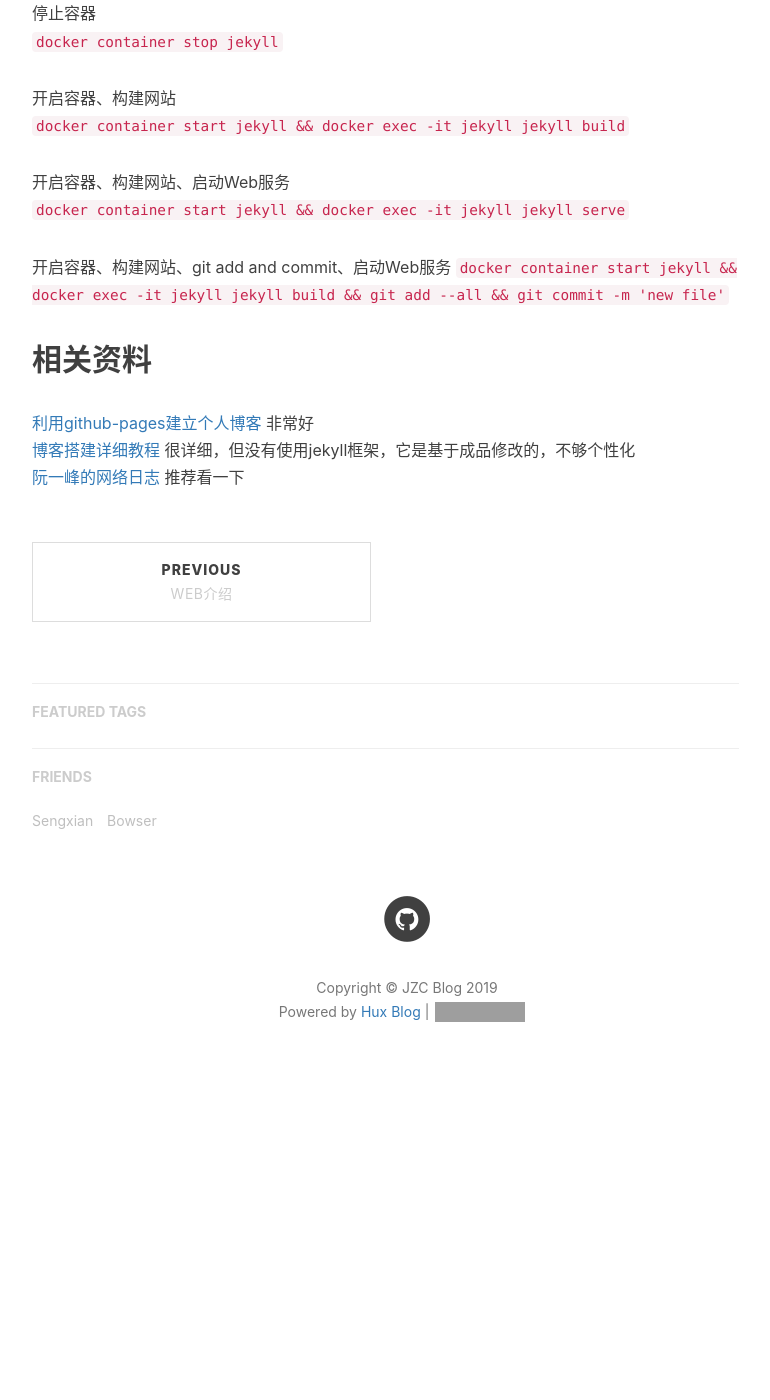
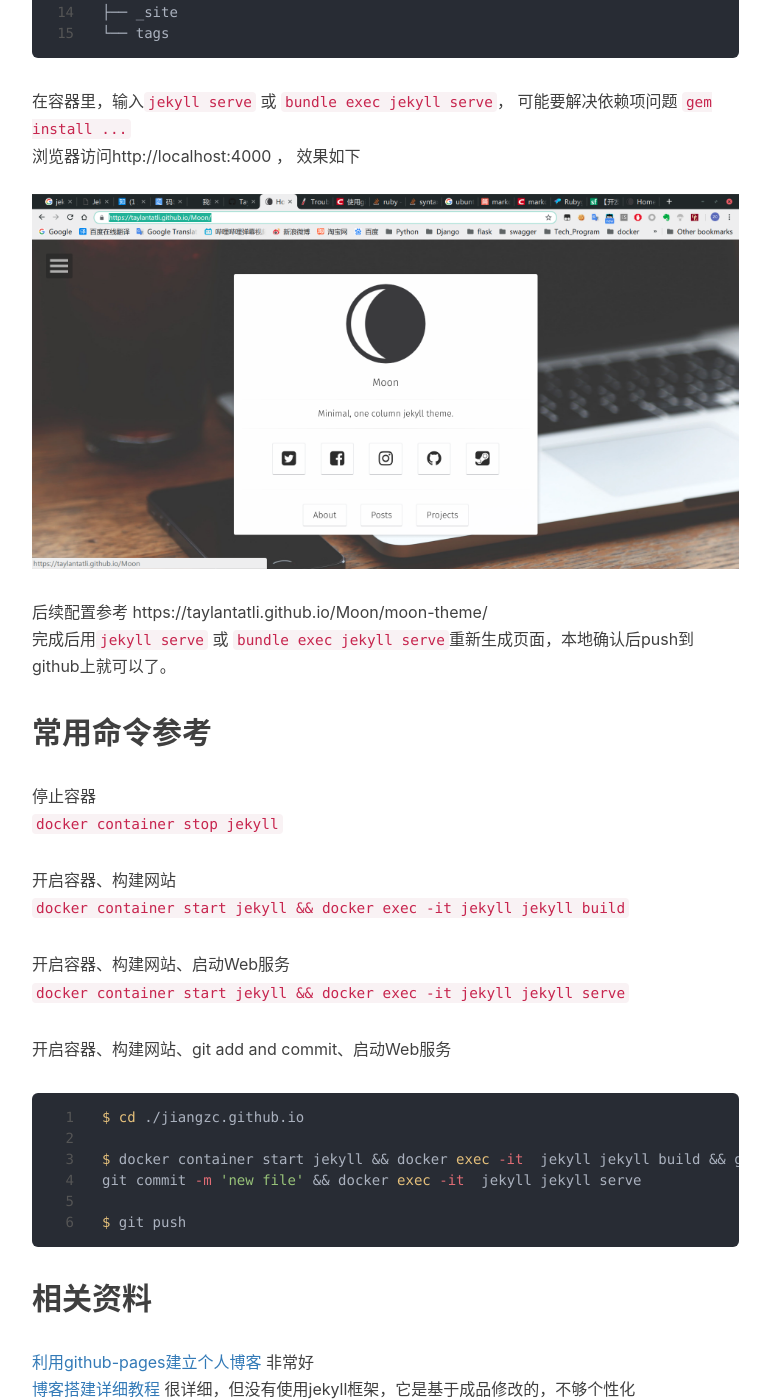
Before and after one commit to jiangzc/jiangzc.github.io, a Jekyll site: the page built from _posts/2019-04-22-blog.md, in a window 1280 px wide and 1400 px high, scrolled down 4409 px. Shown: the whole window, without its empty margins (233-1003 px from the left). Built offline with Jekyll 4.4.1, drawn with Linux system fonts in a browser that asks for light colours; nearby versions of some CDN libraries; comment, search, counter and statistics services are not loaded; before the commit the page ends 5525 px from its top, so only the background shows below that; some of the changed text lies outside the part shown; grey boxes are pictures that could not be loaded.

Commit message:
new file

````diff
--- a/_posts/2019-04-22-blog.md
+++ b/_posts/2019-04-22-blog.md
@@ -82,7 +82,7 @@ gem install redcarpet && gem install pygments.rb
 如果执行 `bundle exec jekyll serve` 有问题
 就执行 `jekyll serve `
 
-![](blog_pics/pic1.png)
+![](/img/in-post/blog_pics/pic1.png)
 
 成功，接下来~~阅读官方文档，从头开始，闭门造车~~，当然是使用别人配置好的模板适当修改，我们就能做出自己的博客啦。
 在网上随便找了一些：
@@ -116,10 +116,12 @@ jiangzc.github.io
 ```
 在容器里，输入`jekyll serve` 或 `bundle exec jekyll serve`， 可能要解决依赖项问题 `gem install ...`
 浏览器访问http://localhost:4000 ， 效果如下
-![](blog_pics/pic2.png)
-后续配置参考 https://taylantatli.github.io/Moon/moon-theme/ ，完成后用`jekyll serve` 或 `bundle exec jekyll serve`重新生成页面，本地确认后push到github上就可以了。
+![](/img/in-post/blog_pics/pic2.png)
 
-## 命令参考
+后续配置参考 https://taylantatli.github.io/Moon/moon-theme/
+完成后用`jekyll serve` 或 `bundle exec jekyll serve`重新生成页面，本地确认后push到github上就可以了。
+
+## 常用命令参考
 停止容器
 `docker container stop jekyll`
 
@@ -131,7 +133,14 @@ jiangzc.github.io
 
 
 开启容器、构建网站、git add and commit、启动Web服务
-`docker container start jekyll && docker exec -it  jekyll jekyll build && git add --all && git commit -m 'new file'`
+```bash
+$ cd ./jiangzc.github.io
+
+$ docker container start jekyll && docker exec -it  jekyll jekyll build && git add --all && \
+git commit -m 'new file' && docker exec -it  jekyll jekyll serve
+
+$ git push
+```
 ## 相关资料
 [利用github-pages建立个人博客](https://www.ezlippi.com/blog/2015/03/github-pages-blog.html)  非常好
 [博客搭建详细教程](https://github.com/qiubaiying/qiubaiying.github.io/wiki/%E5%8D%9A%E5%AE%A2%E6%90%AD%E5%BB%BA%E8%AF%A6%E7%BB%86%E6%95%99%E7%A8%8B)
````
Also changed, not shown: img/in-post/blog_pics/pic1.png (added), img/in-post/blog_pics/pic2.png (added), 4 other files.
